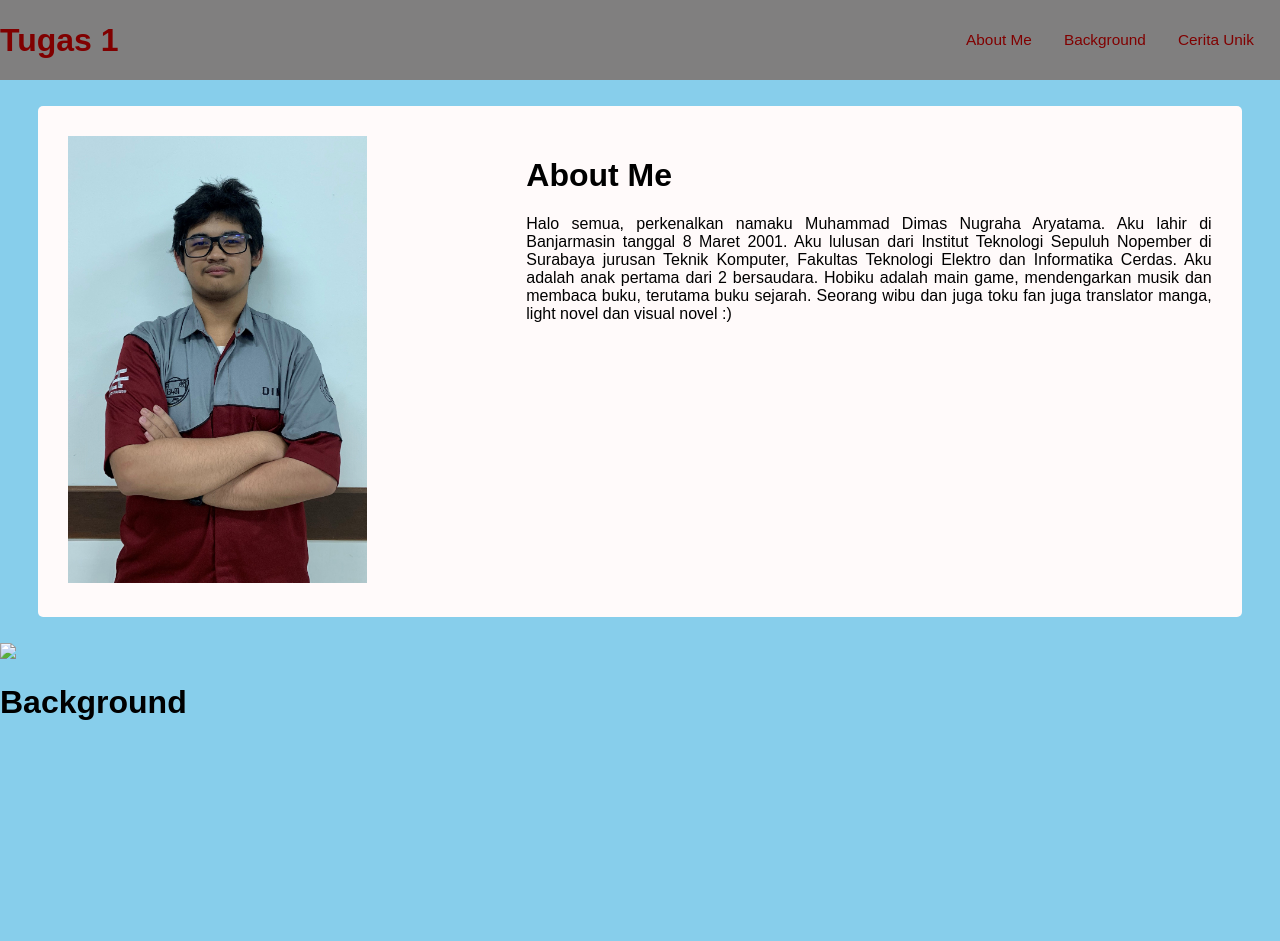
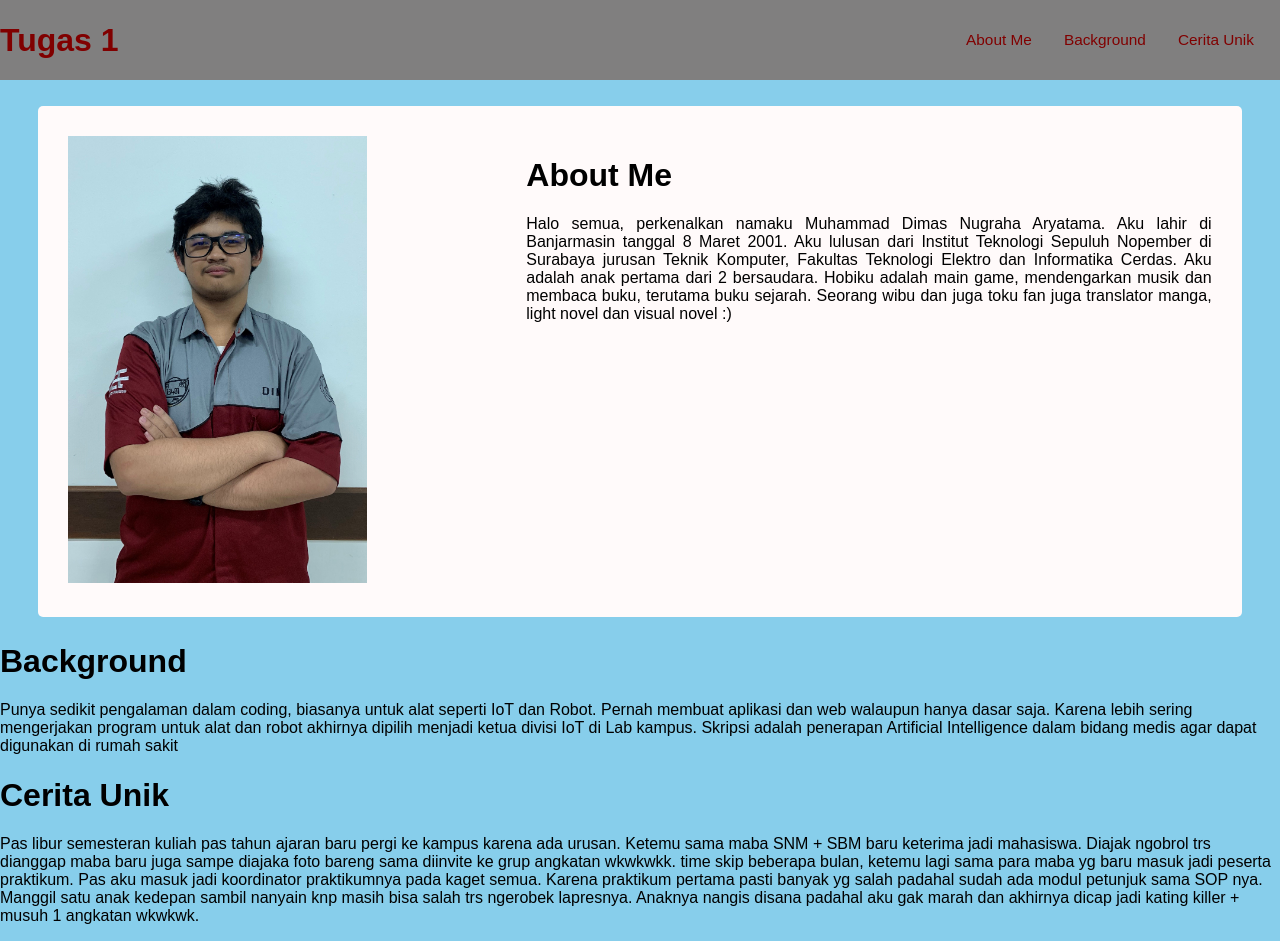
Before and after one commit to DimasAryatama/dimasaryatama.github.io, a plain HTML site: page index.html in a window 1280 px wide. Before the commit the page ends 800 px from the top, so only its background shows below. Drawn offline with Linux system fonts and the light colour scheme.

Commit message:
Update index.html

```diff
--- a/index.html
+++ b/index.html
@@ -28,16 +28,19 @@
                 </div>
             </div>
 
-            <div id="Background">
-                <div id="fotokampus">
-                    <img id="fotoits" src="#">
-                </div>
+            <div id="background">
                 <div class="textbackground">
                     <h1>Background</h1>
-                    <p></p>
+                    <p>Punya sedikit pengalaman dalam coding, biasanya untuk alat seperti IoT dan Robot. Pernah membuat aplikasi dan web walaupun hanya dasar saja. Karena lebih sering mengerjakan program untuk alat dan robot akhirnya dipilih menjadi ketua divisi IoT di Lab kampus. Skripsi adalah penerapan Artificial Intelligence dalam bidang medis agar dapat digunakan di rumah sakit</p>
+                </div>
+            </div>
+
+            <div id="ceritaunik">
+                <div class="textcerita">
+                    <h1>Cerita Unik</h1>
+                    <p>Pas libur semesteran kuliah pas tahun ajaran baru pergi ke kampus karena ada urusan. Ketemu sama maba SNM + SBM baru keterima jadi mahasiswa. Diajak ngobrol trs dianggap maba baru juga sampe diajaka foto bareng sama diinvite ke grup angkatan wkwkwkk. time skip beberapa bulan, ketemu lagi sama para maba yg baru masuk jadi peserta praktikum. Pas aku masuk jadi koordinator praktikumnya pada kaget semua. Karena praktikum pertama pasti banyak yg salah padahal sudah ada modul petunjuk sama SOP nya. Manggil satu anak kedepan sambil nanyain knp masih bisa salah trs ngerobek lapresnya. Anaknya nangis disana padahal aku gak marah dan akhirnya dicap jadi kating killer + musuh 1 angkatan wkwkwk.</p>
                 </div>
             </div>
         </main>
     </body>
-
 </html>
```
